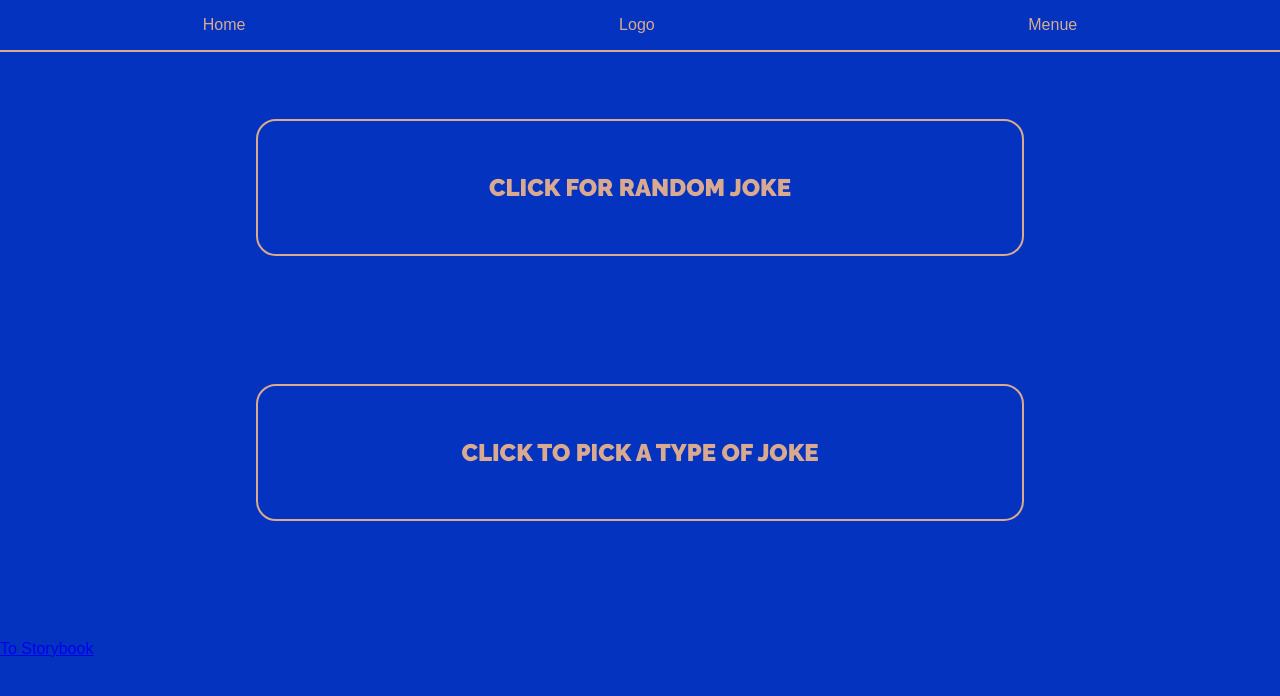
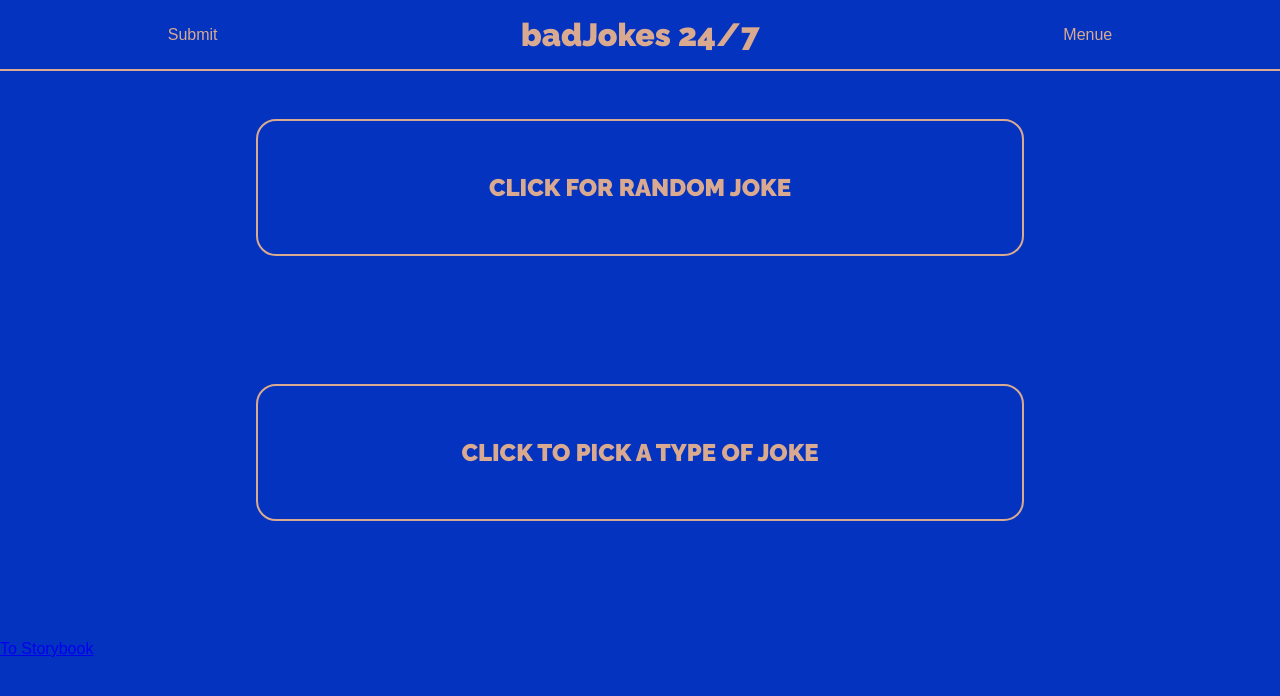
Before and after one commit to lauravikanis/badJokes, a React (Create React App) app in the folder client/: page / in a window 1280 px wide. Shown: the top 696 px of the page. Built offline with nearby package versions, Linux system fonts and the light colour scheme.

Commit message:
adjust layout

```diff
--- a/client/src/components/Header/Header.js
+++ b/client/src/components/Header/Header.js
@@ -15,12 +15,22 @@ const HeaderContainer = styled.header`
   width: 60%;
   color: var(--tertiary-color);
   width: 100%;
+
+  h1 {
+    margin: 0;
+    text-transform: none !important;
+  }
+
+  h4 {
+    margin: 0;
+    text-transform: none !important;
+  }
 `;
 const Header = () => {
   return (
     <HeaderContainer>
-      <div>Home</div>
-      <div>Logo</div>
+      <div>Submit</div>
+      <h1>badJokes 24/7</h1>
       <div>Menue</div>
     </HeaderContainer>
   );
--- a/client/src/pages/Page.js
+++ b/client/src/pages/Page.js
@@ -12,7 +12,8 @@ const PageContainer = styled.div`
   height: 80vh;
 `;
 
-const Page = () => (
+const Page = () => {
+  return (
     <PageContainer>
       <Header />
       <Card>
@@ -23,5 +24,6 @@ const Page = () => (
       </Card>
     </PageContainer>
   );
+};
 
 export default Page;
```
Lines whose indentation alone changed are shown as unchanged.
